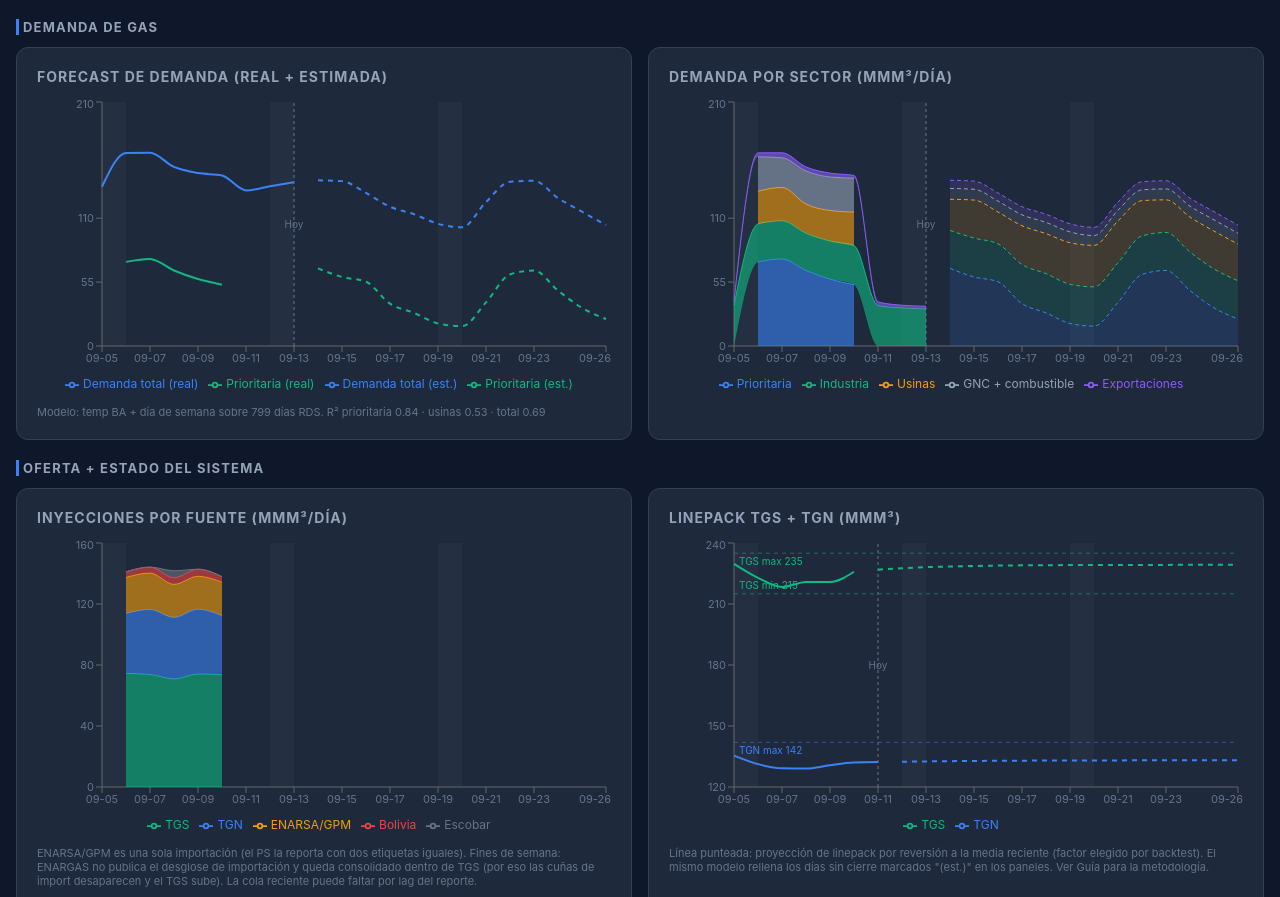
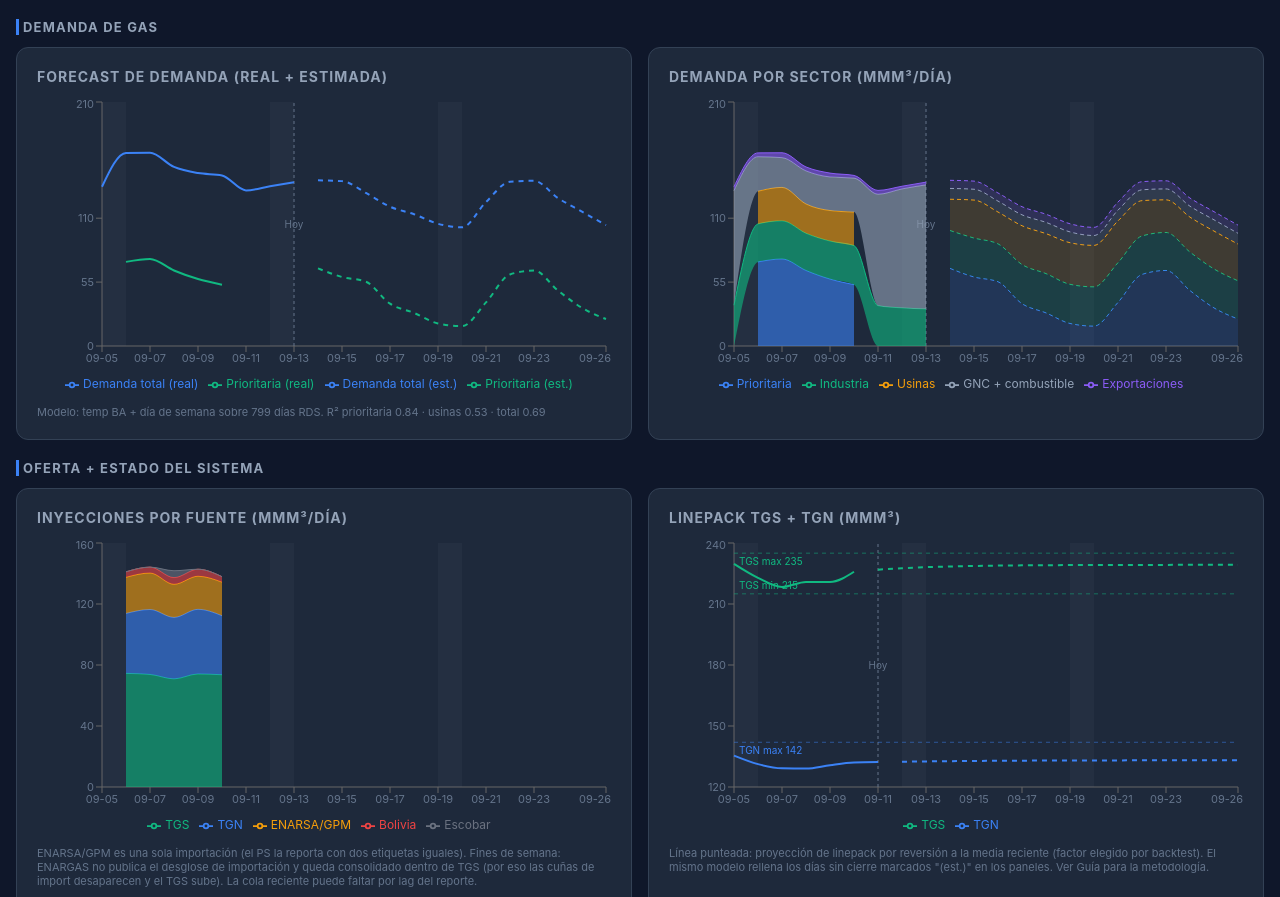
Before and after one commit to RodrigoManassero/estado-sistema-gas-rodrigo, a React (Vite) app: page / in a window 1280 px wide. Shown: the part 2856-3753 px from the top of the page. Built offline with nearby package versions, Linux system fonts and the light colour scheme.

Commit message:
Refactor DemandChart component for clarity
Updated comment for clarity and simplified otros calculation.

```diff
--- a/src/components/DemandChart.tsx
+++ b/src/components/DemandChart.tsx
@@ -40,18 +40,15 @@ export default function DemandChart({
   allDates,
   yDomain,
 }: Props) {
-  // HISTORICAL: "otros" = Excel demanda_total minus the 4 known sectors.
+  // HISTORICAL: "otros" = demanda_total minus the 4 known sectors.
   // Bridges the gap (GNC + combustible) so the stack height equals the
   // reported total, matching the forecast stack which shows them explicitly.
   const historical = data.map((d) => {
     const explicit = (d.prioritaria ?? 0) + (d.industria ?? 0) + (d.usinas ?? 0) + (d.exportaciones ?? 0)
-    const haveAll =
-      d.prioritaria != null &&
-      d.industria != null &&
-      d.usinas != null &&
-      d.exportaciones != null &&
-      d.demanda_total != null
-    const otros = haveAll ? Math.max(0, (d.demanda_total as number) - explicit) : null
+
+    // Si tenemos demanda_total, calculamos la brecha restando las series disponibles
+    const otros = d.demanda_total != null ? Math.max(0, d.demanda_total - explicit) : null
+
     return {
       fecha: d.fecha,
       prioritaria: d.prioritaria,
```
